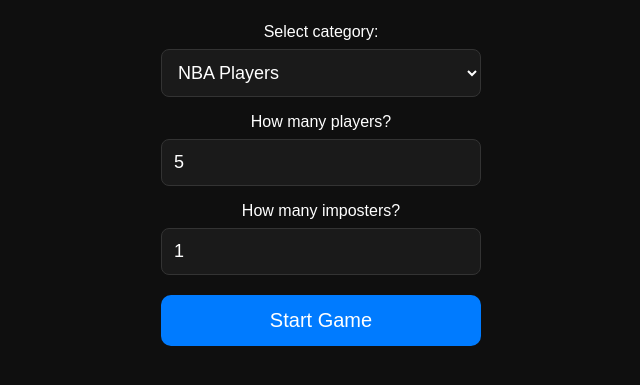
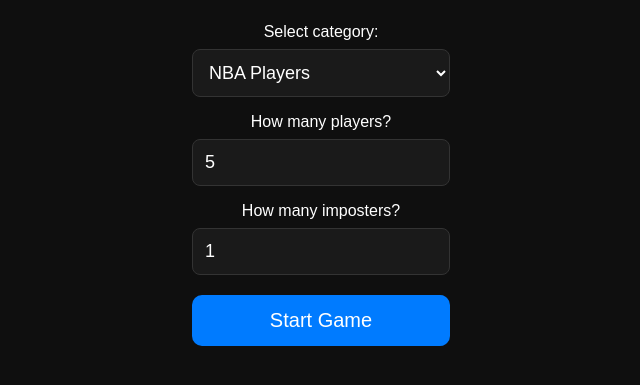
Before and after one commit to Clay-Bow/nba-game, a plain HTML site: page index.html in a window 1280 px wide. Shown: the part 253-638 px from the top of the page, without its empty margins (319-959 px from the left). Drawn offline with Linux system fonts and the light colour scheme.

Commit message:
Update index.html

```diff
--- a/index.html
+++ b/index.html
@@ -11,28 +11,20 @@
     color: white;
     font-family: Arial, sans-serif;
     margin: 0;
-    padding: 20px;
-    text-align: center;
+    padding: 0;
+    display: flex;
+    justify-content: center;
+    align-items: center;
+    height: 100vh;
   }
-
   .screen {
-    display: none;          /* hide by default */
-    position: fixed;     /* overlay on top of each other */
-    top: 0;
-    left: 0;
-    width: 100%;
-    height: 100%;
+    display: none;
     flex-direction: column;
     align-items: center;
     justify-content: center;
-    padding: 20px;
-    box-sizing: border-box;
-    background-color: #0f0f0f; /* ensures background covers start screen */
-    z-index: 10;
   }
-
   .screen.active {
-    display: flex;          /* show only active screen */
+    display: flex;
   }
 
   h1 {
```
